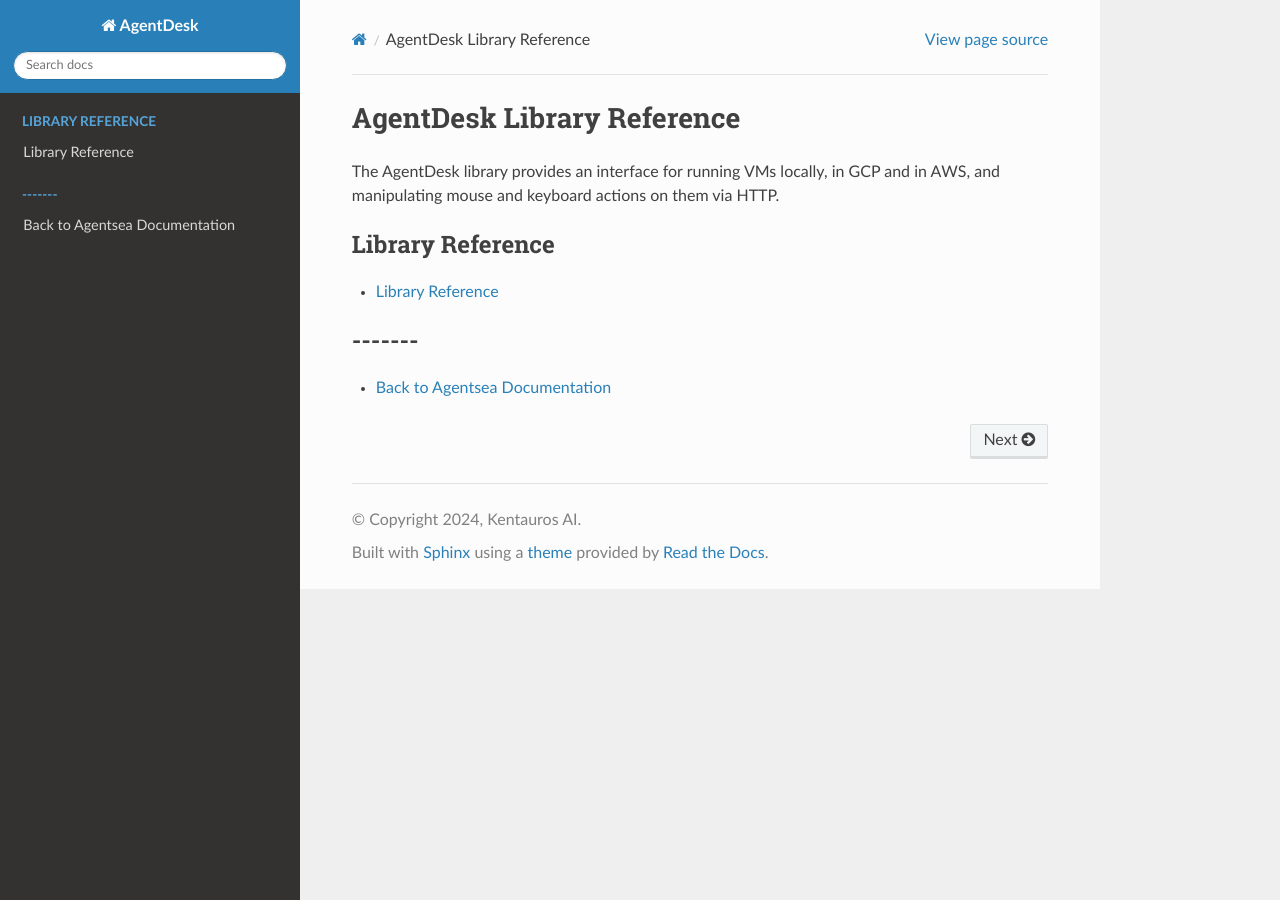
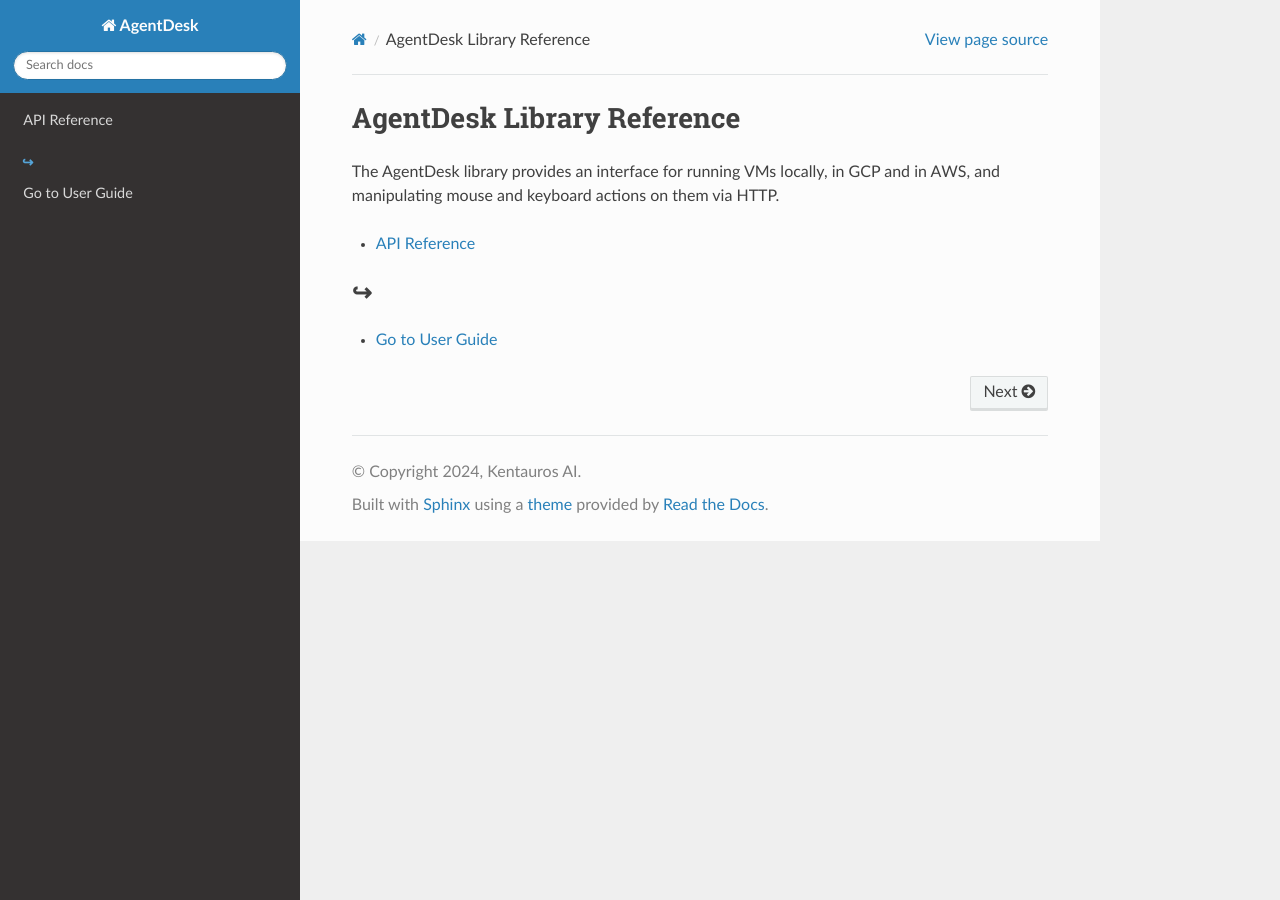
Before and after one commit to agentsea/agentdesk, a Sphinx documentation site: the page built from docs/index.rst, in a window 1280 px wide. Built offline with Sphinx 7.4.7 and the Read the Docs theme 2.0.0, drawn with Linux system fonts in a browser that asks for light colours.

Commit message:
Minor update in docs

```diff
--- a/docs/api.rst
+++ b/docs/api.rst
@@ -1,5 +1,5 @@
-Library Reference
-=================
+API Reference
+==============
 
 .. automodule:: agentdesk
    :members:
--- a/docs/index.rst
+++ b/docs/index.rst
@@ -6,12 +6,11 @@
 
 .. toctree::
    :maxdepth: 2
-   :caption: Library Reference
 
-   api
+   API Reference <api>
 
 .. toctree::
    :maxdepth: 1
-   :caption: -------
+   :caption: ↪
 
-   Back to Agentsea Documentation <https://agentsea.github.io>
+   Go to User Guide <https://agentsea.github.io/agentdesk.html>
```
Also changed, not shown: 2 other files.
